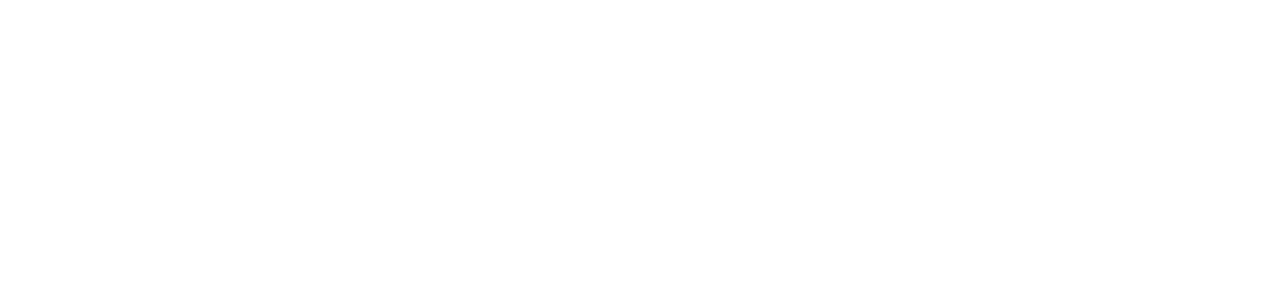
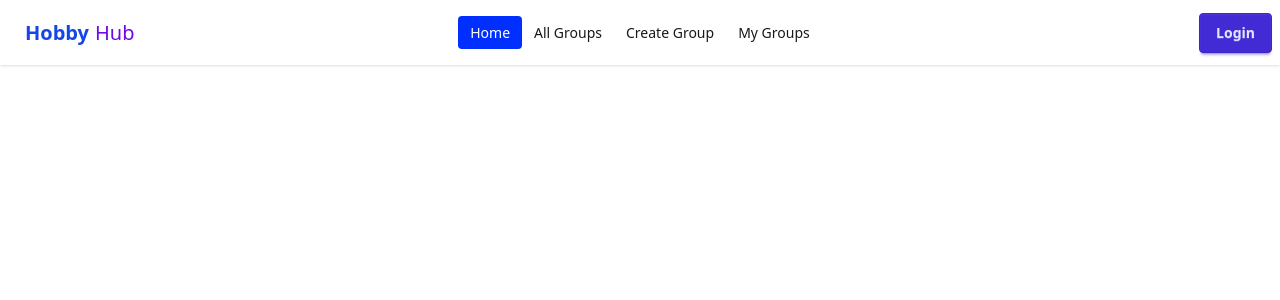
Before and after one commit to azijulhakimbd/HobbyHub-Client, a React (Vite) app: page / in a window 1280 px wide. Shown: the top 300 px of the page. Built offline with nearby package versions, Linux system fonts and the light colour scheme.

Commit message:
hides the Firebase config keys and firebase setup

```diff
--- a/package.json
+++ b/package.json
@@ -11,9 +11,11 @@
   },
   "dependencies": {
     "@tailwindcss/vite": "^4.1.7",
+    "firebase": "^11.8.0",
     "react": "^19.1.0",
     "react-dom": "^19.1.0",
     "react-router": "^7.6.0",
+    "react-toastify": "^11.0.5",
     "tailwindcss": "^4.1.7"
   },
   "devDependencies": {
--- a/src/Components/Navbar.jsx
+++ b/src/Components/Navbar.jsx
@@ -1,11 +1,85 @@
-import React from 'react';
+import React, { use } from "react";
+import { Link, NavLink } from "react-router";
+import { toast } from "react-toastify";
+import { AuthContext } from "../Context/AuthContext";
 
 const Navbar = () => {
-    return (
-        <div>
+   const {user,}=use(AuthContext);
+  const handleLogout=()=>{
 
+    toast.success("Logout Successfully")
+  }
+  return (
+    <div className="navbar bg-base-100 shadow-sm">
+      <div className="navbar-start">
+        <div className="dropdown">
+          <div tabIndex={0} role="button" className="btn btn-ghost lg:hidden">
+            <svg
+              xmlns="http://www.w3.org/2000/svg"
+              className="h-5 w-5"
+              fill="none"
+              viewBox="0 0 24 24"
+              stroke="currentColor"
+            >
+              {" "}
+              <path
+                strokeLinecap="round"
+                strokeLinejoin="round"
+                strokeWidth="2"
+                d="M4 6h16M4 12h8m-8 6h16"
+              />{" "}
+            </svg>
+          </div>
+          <ul
+            tabIndex={0}
+            className="menu menu-sm dropdown-content bg-base-100 rounded-box z-1 mt-3 w-52 p-2 shadow"
+          >
+            <li>
+              <NavLink to={"/"}>Home</NavLink>
+            </li>
+            <li>
+              <NavLink to={"/allgroups"}>All Groups</NavLink>
+            </li>
+            <li>
+              <NavLink to={"/creategroup"}>Create Group</NavLink>
+            </li>
+            <li>
+              <NavLink to={"/mygroups"}>My Groups</NavLink>
+            </li>
+          </ul>
         </div>
-    );
+        <a className="btn btn-ghost text-blue-700 font-extrabold text-xl">
+          Hobby<span className="font-medium text-violet-700">Hub</span>
+        </a>
+      </div>
+      <div className="navbar-center hidden lg:flex">
+        <ul className="menu menu-horizontal px-1">
+          <li>
+              <NavLink to={"/"}>Home</NavLink>
+            </li>
+            <li>
+              <NavLink to={"/allgroups"}>All Groups</NavLink>
+            </li>
+            <li>
+              <NavLink to={"/creategroup"}>Create Group</NavLink>
+            </li>
+            <li>
+              <NavLink to={"/mygroups"}>My Groups</NavLink>
+            </li>
+        </ul>
+      </div>
+      <div className="navbar-end">
+         {
+          user? <>
+          <NavProfile></NavProfile>
+          <button onClick={handleLogout} className="btn btn-primary">Log Out</button>
+          </>
+          :
+          <Link className="btn btn-primary" to={'/login'}>Login</Link>
+          }
+      </div>
+    </div>
+  );
 };
 
 export default Navbar;
--- /dev/null
+++ b/src/Context/AuthContext.jsx
@@ -0,0 +1,3 @@
+import React, { createContext } from 'react';
+
+export const AuthContext=createContext();
--- /dev/null
+++ b/src/Context/AuthProvider.jsx
@@ -0,0 +1,50 @@
+import React, { useState } from 'react';
+import { AuthContext } from './AuthContext';
+import { createUserWithEmailAndPassword, GoogleAuthProvider, signInWithEmailAndPassword, signInWithPopup, signOut } from 'firebase/auth';
+import { auth } from '../Firebase/Firebase.config';
+
+const AuthProvider = ({children}) => {
+    const [user, setUser] = useState();
+    const [loading, setLoading] = useState(true);
+
+    // User Register
+      const userRegister = (email, password) => {
+        return createUserWithEmailAndPassword(auth, email, password);
+      };
+
+      // User Login
+      const userLogin = (email, password) => {
+        return signInWithEmailAndPassword(auth, email, password);
+      };
+
+      // Google Login
+      const provider = new GoogleAuthProvider();
+      const googleLogin = () => {
+        return signInWithPopup(auth, provider);
+      };
+
+      // User SignOut
+      const userLogout = () => {
+        return signOut(auth);
+      };
+
+
+    const userInfo={
+
+        loading,
+        setLoading,
+        user,
+        setUser,
+        userLogin,
+        userRegister,
+        googleLogin,
+        userLogout
+    }
+    return (
+        <AuthContext value={userInfo}>
+            {children}
+        </AuthContext>
+    );
+};
+
+export default AuthProvider;
--- /dev/null
+++ b/src/Firebase/Firebase.config.js
@@ -0,0 +1,20 @@
+// Import the functions you need from the SDKs you need
+import { initializeApp } from "firebase/app";
+import { getAuth } from "firebase/auth";
+// TODO: Add SDKs for Firebase products that you want to use
+// https://firebase.google.com/docs/web/setup#available-libraries
+
+// Your web app's Firebase configuration
+const firebaseConfig = {
+  apiKey:import.meta.env.VITE_apiKey,
+  authDomain:import.meta.env.VITE_authDomain,
+  projectId:import.meta.env.VITE_projectId,
+  storageBucket:import.meta.env.VITE_storageBucket,
+  messagingSenderId:import.meta.env.VITE_messagingSenderId,
+  appId:import.meta.env.VITE_appId,
+};
+
+// Initialize Firebase
+const app = initializeApp(firebaseConfig);
+// Initialize Firebase Authentication and get a reference to the service
+export const auth = getAuth(app);
--- /dev/null
+++ b/src/Pages/ErrorPage.jsx
@@ -0,0 +1,28 @@
+import React from "react";
+import { Link } from "react-router";
+
+const ErrorPage = () => {
+  return (
+    <div className="min-h-screen bg-[#efefef]">
+      <section className="flex items-center h-full p-16">
+        <div className="container flex flex-col pt-25 items-center justify-center px-5 mx-auto my-8">
+          <div className="max-w-md text-center">
+            <h2 className="mb-8 font-extrabold text-9xl dark:text-gray-400">
+              <span className="sr-only">Error</span>404
+            </h2>
+            <p className="text-2xl font-semibold md:text-3xl">
+              Sorry, we couldn't find this page.
+            </p>
+            <p className="mt-4 mb-8 dark:text-gray-600">
+              But dont worry, you can find plenty of other things on our
+              homepage.
+            </p>
+            <Link className="btn bg-blue-600 text-white" to={'/'}>Go Back Home</Link>
+          </div>
+        </div>
+      </section>
+    </div>
+  );
+};
+
+export default ErrorPage;
--- a/src/Pages/Login.jsx
+++ b/src/Pages/Login.jsx
@@ -2,7 +2,7 @@ import React from 'react';
 
 const Login = () => {
     return (
-        <div>
+        <div className="min-h-screen dark:bg-gray-50 dark:text-gray-800">
 
         </div>
     );
--- a/src/Pages/Register.jsx
+++ b/src/Pages/Register.jsx
@@ -2,7 +2,7 @@ import React from 'react';
 
 const Register = () => {
     return (
-        <div>
+        <div className="min-h-screen dark:bg-gray-50 dark:text-gray-800">
 
         </div>
     );
--- a/src/Routes/Routes.jsx
+++ b/src/Routes/Routes.jsx
@@ -8,6 +8,7 @@ import MyGroups from "../Pages/MyGroups";
 import Login from "../Pages/Login";
 import Register from "../Pages/Register";
 import Home from "../Components/Home";
+import ErrorPage from "../Pages/ErrorPage";
 export const router = createBrowserRouter([
   {
     path: "/",
@@ -22,7 +23,7 @@ export const router = createBrowserRouter([
             Component:Home
         },
         {
-            path:'/allgroup',
+            path:'/allgroups',
             Component:AllGroup,
 
         },
@@ -44,4 +45,8 @@ export const router = createBrowserRouter([
         }
     ]
   },
+  {
+    path:'/*',
+    Component:ErrorPage
+  }
 ]);
--- a/src/index.css
+++ b/src/index.css
@@ -1,2 +1,6 @@
 @import "tailwindcss";
 @plugin "daisyui";
+.active{
+    background-color: rgb(0, 47, 255);
+    color: white;
+}
--- a/src/main.jsx
+++ b/src/main.jsx
@@ -5,9 +5,13 @@ import {
   RouterProvider
 } from "react-router";
 import { router } from './Routes/Routes';
+import AuthProvider from './Context/AuthProvider';
+import { ToastContainer } from 'react-toastify';
 
 createRoot(document.getElementById('root')).render(
   <StrictMode>
-    <RouterProvider router={router} />
+    <AuthProvider>
+      <RouterProvider router={router} />
+    </AuthProvider><ToastContainer />
   </StrictMode>,
 )
```
Also changed, not shown: 1 other file (tests, documents, lock files or other folders).
